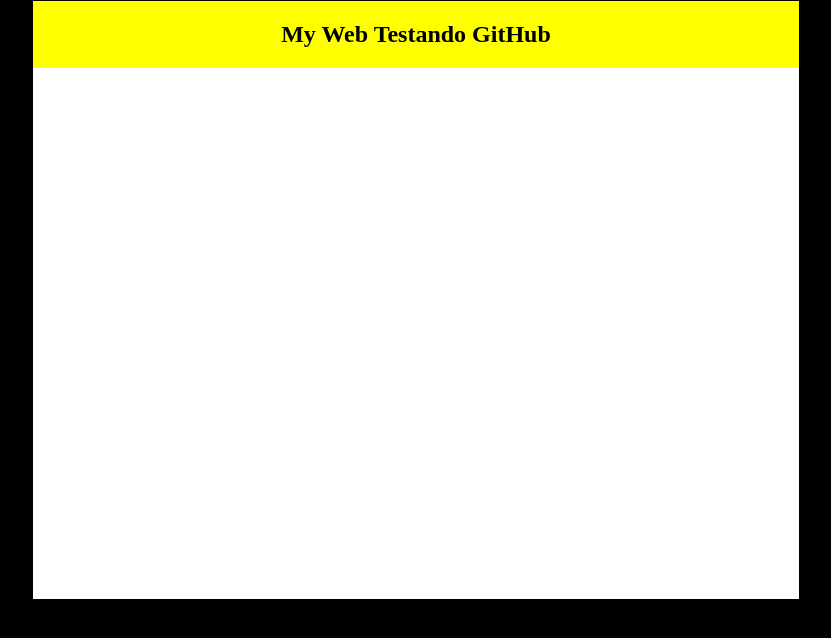
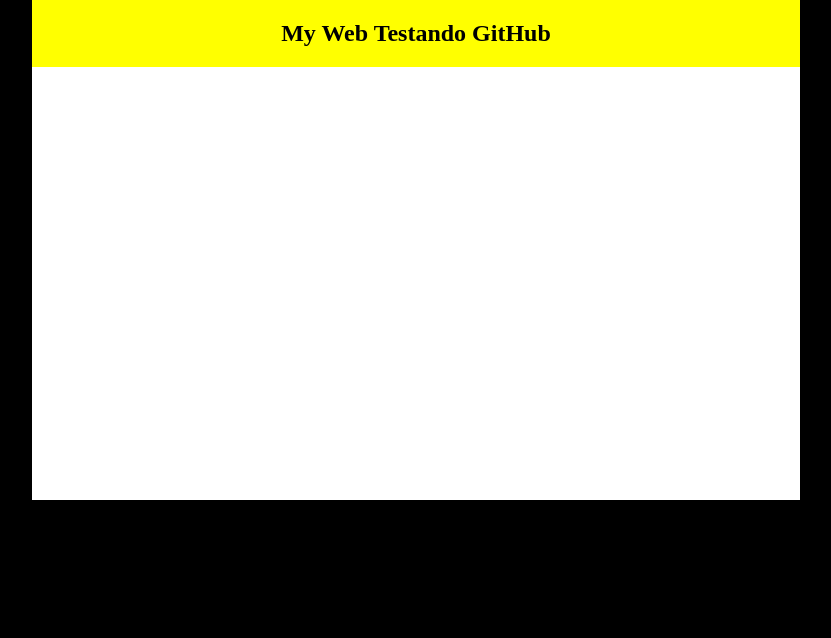
Before and after one commit to moacirdeveloper/appk1, a React (Create React App) app: page / in a window 1280 px wide. Shown: the top 638 px of the page, without its empty margins (224-1055 px from the left). Built offline with nearby package versions, Linux system fonts and the light colour scheme.

Commit message:
Adicionado componente AppContainer no projeto

```diff
--- a/src/componentes/App.jsx
+++ b/src/componentes/App.jsx
@@ -1,5 +1,5 @@
 import React from "react";
-import AppHeader from "../componentes/AppHeader"
+import AppContainer from "./AppContainer";
 import {BrowserRouter} from "react-router-dom";
 import "../css/App.css";
 
@@ -9,11 +9,7 @@
 
         <BrowserRouter>
 
-            <div className="container">
-
-                <AppHeader />
-
-            </div>
+                <AppContainer />
 
         </BrowserRouter>
     )
--- /dev/null
+++ b/src/componentes/AppContainer.jsx
@@ -0,0 +1,19 @@
+import React from "react";
+import AppHeader from "./AppHeader";
+import "../css/AppContainer.css"
+
+
+function AppContainer(){
+
+    return (
+
+        <div className="container">
+
+            <AppHeader />
+
+        </div>
+
+    )
+}
+
+export default AppContainer;
--- a/src/css/App.css
+++ b/src/css/App.css
@@ -10,13 +10,3 @@
 :root{
     background-color: black;
 }
-
-.container{
-    background-color: white;
-    border: 1px solid black;
-    width: 60%;
-    min-height: 600px ;
-    margin: 0px auto;
-
-
-}
--- /dev/null
+++ b/src/css/AppContainer.css
@@ -0,0 +1,8 @@
+.container{
+
+    background-color: white;
+    margin: 0px auto;
+    width: 60%;
+    min-height: 500px;
+
+}
```
